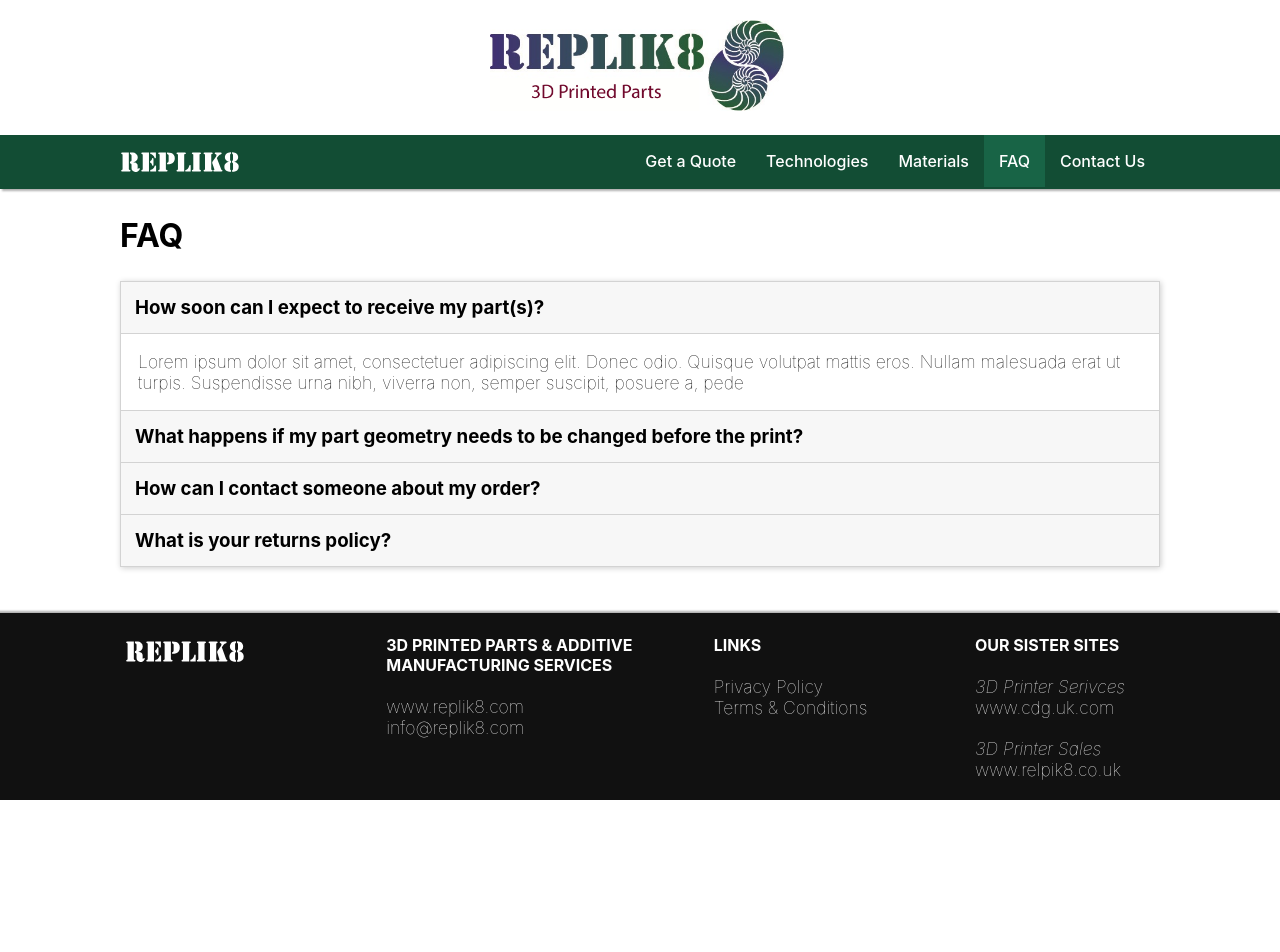
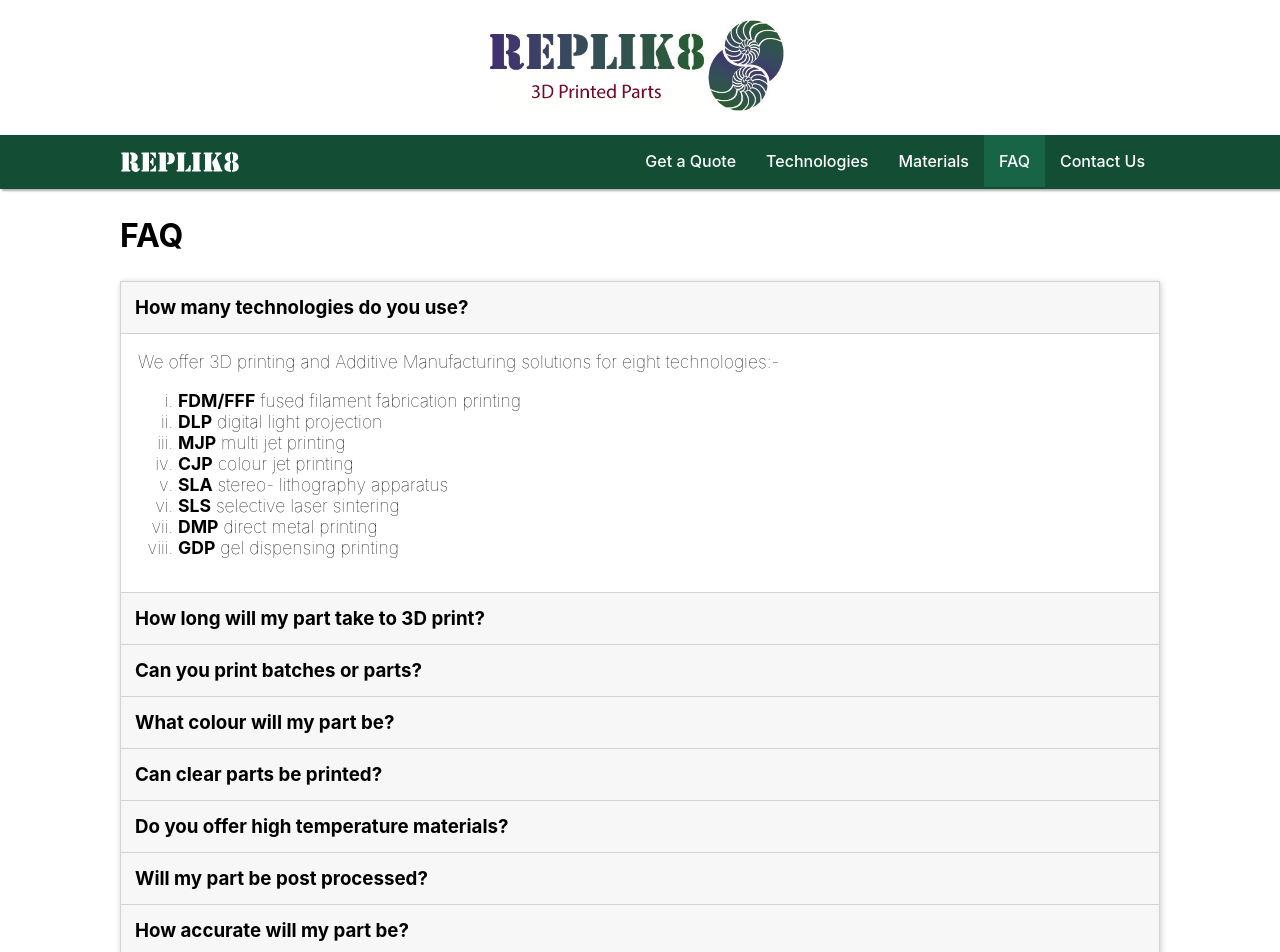
Before and after one commit to BretCameron/cdg-bureau-react, a React (Create React App) app: page /faq in a window 1280 px wide. Shown: the top 952 px of the page. Before the commit the page ends 800 px from the top, so only its background shows below. Built offline with nearby package versions, Linux system fonts and the light colour scheme.

Commit message:
Add FAQ questions

```diff
--- a/src/components/QuestionBlock.js
+++ b/src/components/QuestionBlock.js
@@ -8,7 +8,7 @@
           <h3 id={`question${this.props.id}`}>{this.props.question}</h3>
         </div>
         <div className={this.props.open ? 'answer' : 'answer closed'}>
-                    <p id={`answer${this.props.id}`}>{this.props.answer}</p>
+          <p id={`answer${this.props.id}`} dangerouslySetInnerHTML={{ __html: this.props.answer }} />
         </div>
       </Fragment >
     )
--- a/src/data/materials.js
+++ b/src/data/materials.js
@@ -7,13 +7,14 @@
       'ASA': require('../images/materials/asa.jpg'),
       'PC-ABS': require('../images/materials/pc-abs.jpg'),
       'PETG': require('../images/materials/petg.jpg'),
-      'Nylon': require('../images/materials/nylon-filament.jpg'),
-      'Carbon-fibre': require('../images/materials/carbon-fibre.png'),
+      'PA6': require('../images/materials/nylon-filament.jpg'),
+      'PA-CF': require('../images/materials/carbon-fibre.png'),
       'PLA': require('../images/materials/pla.jpg'),
       'HIPS': require('../images/materials/hips.jpg'),
       'PVA': require('../images/materials/pva.jpg'),
       'PEEK': require('../images/materials/peek.jpg'),
-      'PEI': require('../images/materials/pei.jpg'),
+      'ULTEM™ / PEI': require('../images/materials/pei.jpg'),
+      'THERMEC™ ZED': require('../images/materials/pei.jpg'),
     },
     description: 'The most common type of 3D printing material...',
   },
@@ -21,7 +22,8 @@
     category: 'Powder',
     image: require('../images/materials/powder.png'),
     variants: {
-      'Nylon': require('../images/materials/powder.png'),
+      'PA11': require('../images/materials/powder.png'),
+      'PA12': require('../images/materials/powder.png'),
       'TPU': require('../images/materials/tpu.jpg'),
     },
     description: 'Plastic powders can produce some of the highest-quality, strongest, and...',
--- a/src/data/questions.js
+++ b/src/data/questions.js
@@ -1,19 +1,48 @@
 const questions = {
-  'How soon can I expect to receive my part(s)?': {
-    question: 'How soon can I expect to receive my part(s)?',
-    answer: 'Lorem ipsum dolor sit amet, consectetuer adipiscing elit. Donec odio. Quisque volutpat mattis eros. Nullam malesuada erat ut turpis. Suspendisse urna nibh, viverra non, semper suscipit, posuere a, pede'
+  'How many technologies do you use?': {
+    question: `How many technologies do you use?`,
+    answer: `We offer 3D printing and Additive Manufacturing solutions for eight technologies:-
+    <ol type="i"><li><strong>FDM/FFF</strong> fused filament fabrication printing</li><li><strong>DLP</strong> digital light projection</li><li><strong>MJP</strong> multi jet printing</li><li><strong>CJP</strong> colour jet printing</li><li><strong>SLA</strong> stereo- lithography apparatus</li><li><strong>SLS</strong> selective laser sintering</li><li><strong>DMP</strong> direct metal printing</li><li><strong>GDP</strong> gel dispensing printing</li></ol>`
   },
-  'What happens if my part geometry needs to be changed before the print?': {
-    question: 'What happens if my part geometry needs to be changed before the print?',
-    answer: 'Lorem ipsum dolor sit amet, consectetuer adipiscing elit. Donec odio. Quisque volutpat mattis eros. Nullam malesuada erat ut turpis. Suspendisse urna nibh, viverra non, semper suscipit, posuere a, pede'
+  'How long will my part take to 3D print?': {
+    question: `How long will my part take to 3D print?`,
+    answer: `Small plastic parts typically take 1-2 days, medium parts 2-3 days, and large parts 3-5 days. For SLA, it is typically 5-7 days and for DMP it is 10-15 days.`
   },
-  'How can I contact someone about my order?': {
-    question: 'How can I contact someone about my order?',
-    answer: 'Lorem ipsum dolor sit amet, consectetuer adipiscing elit. Donec odio. Quisque volutpat mattis eros. Nullam malesuada erat ut turpis. Suspendisse urna nibh, viverra non, semper suscipit, posuere a, pede'
+  'Can you print batches or parts?': {
+    question: `Can you print batches or parts?`,
+    answer: `Batch production is offered. Depending on the quantities, we may propose a different technology or material to that requests.`
   },
-  'What is your returns policy?': {
-    question: 'What is your returns policy?',
-    answer: 'Lorem ipsum dolor sit amet, consectetuer adipiscing elit. Donec odio. Quisque volutpat mattis eros. Nullam malesuada erat ut turpis. Suspendisse urna nibh, viverra non, semper suscipit, posuere a, pede'
+  'What colour will my part be?': {
+    question: `What colour will my part be?`,
+    answer: `We will use the materials loaded in the machine to reduce lead time. Swapping to special materials is possible but a material changeover fee may be required. For FDM | FFF printing, there is a larger choice of materials and colours. So please request your preferred colour. For full colour parts we use the CJP technology.`
+  },
+  'Can clear parts be printed?': {
+    question: `Can clear parts be printed?`,
+    answer: `Clear parts are offered via the MJP and SLA technologies. How clear the parts is depends on the geometry and materials used. In some cases the part may be more translucent than clear.`
+  },
+  'Do you offer high temperature materials?': {
+    question: `Do you offer high temperature materials?`,
+    answer: `We offer high temp materials such as PEI / Ultem, PPSU, PEKK, PEEK and ThermecZED.`
+  },
+  'Will my part be post processed?': {
+    question: `Will my part be post processed?`,
+    answer: `Supports are removed as standard, unless otherwise specified. Other post processing techniques are offered, but at a price.`
+  },
+  'How accurate will my part be?': {
+    question: `How accurate will my part be?`,
+    answer: `The part accuracy will be as good as the technology will allow. Part orientation can affect part accuracy, which we sometimes cannot change. The part will be inspection to ensure it meets the required quality threshold.`
+  },
+  'What is the largest part that can be produced?': {
+    question: `What is the largest part that can be produced?`,
+    answer: `1800mm x 1450mm x 1100mm.`
+  },
+  'What is the layer thickness that can be printed?': {
+    question: `What is the layer thickness that can be printed?`,
+    answer: `From 10 microns min using DLP; up to 1.3mm max. using GDP.`
+  },
+  'Do you offer an end-to-end managed service?': {
+    question: `Do you offer an end-to-end managed service?`,
+    answer: `For a fully managed project (inc. design, engineering, scanning, printing, post processing - all to customer specification - we recommend CDG.<br /><br />Tel. +44 1420 88645.<br />Email <a href="mailto:info@cdg.uk.com">info@cdg.uk.com</a>.`
   },
 };
 
--- a/src/pages/ContactUs.js
+++ b/src/pages/ContactUs.js
@@ -47,7 +47,7 @@
             <ul>
               <li><b>Tel:</b> 44 (0)1420 88645</li>
               <li><b>Fax:</b> 44 (0)1420 88629</li>
-              <li><b>Email:</b> info@replik8.co.uk</li>
+              <li><b>Email:</b> info@replik8.com</li>
             </ul>
           </div>
         </div>
--- a/src/pages/GetAQuote.js
+++ b/src/pages/GetAQuote.js
@@ -8,6 +8,7 @@
     return (
       <div>
         <h2>Get an instant quote</h2>
+        <h3>7 technologies, 100s of materials</h3>
         <p>Replik8 has a comprehensive On Demand MFG service offering for 3D Printing &amp; Additive Manufacturing. We offer a full prototyping bureau service for clients wanting to outsource parts and models.</p>
 
         <div className="placeholder">
```
Lines whose indentation alone changed are shown as unchanged.
